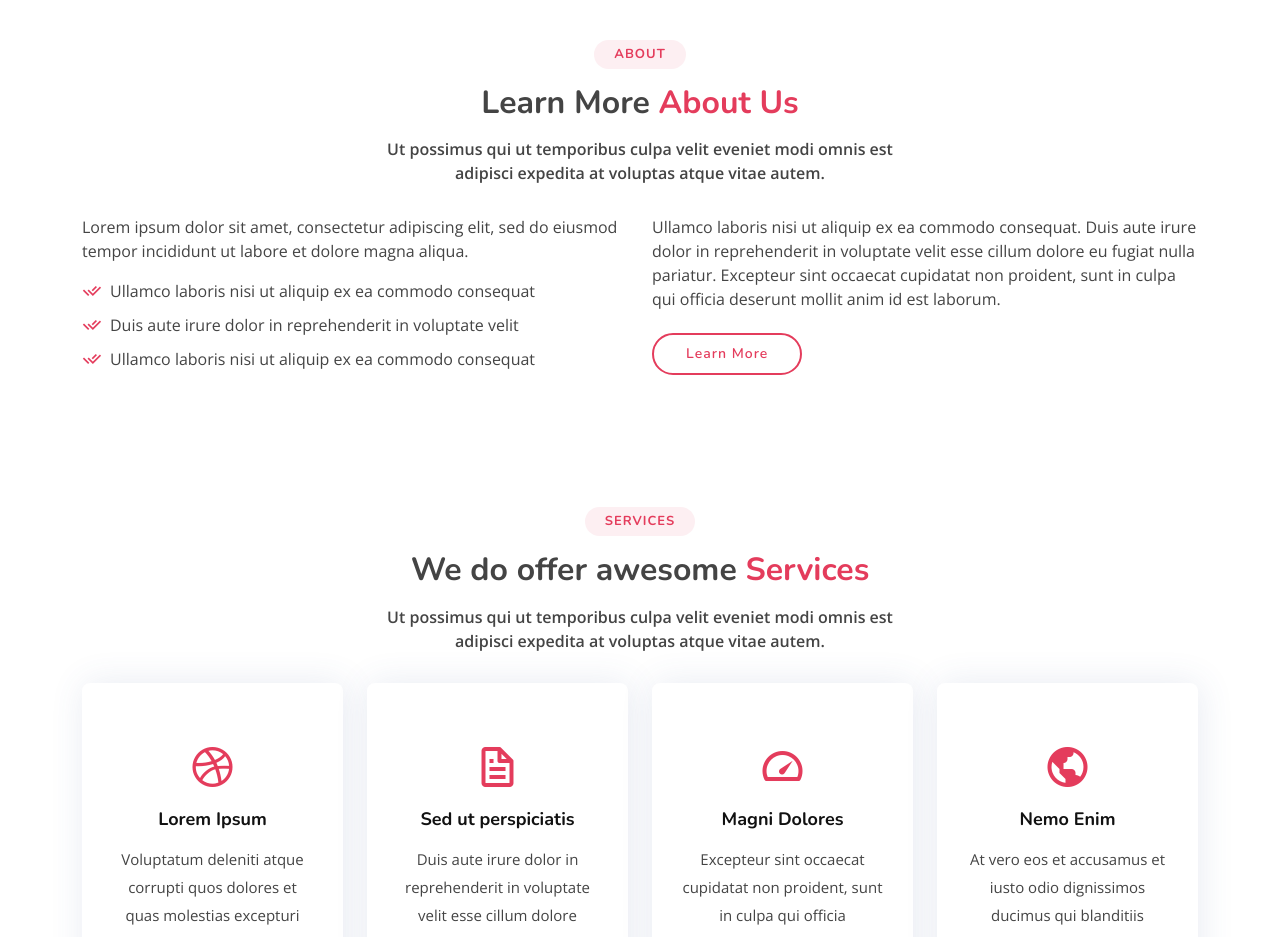
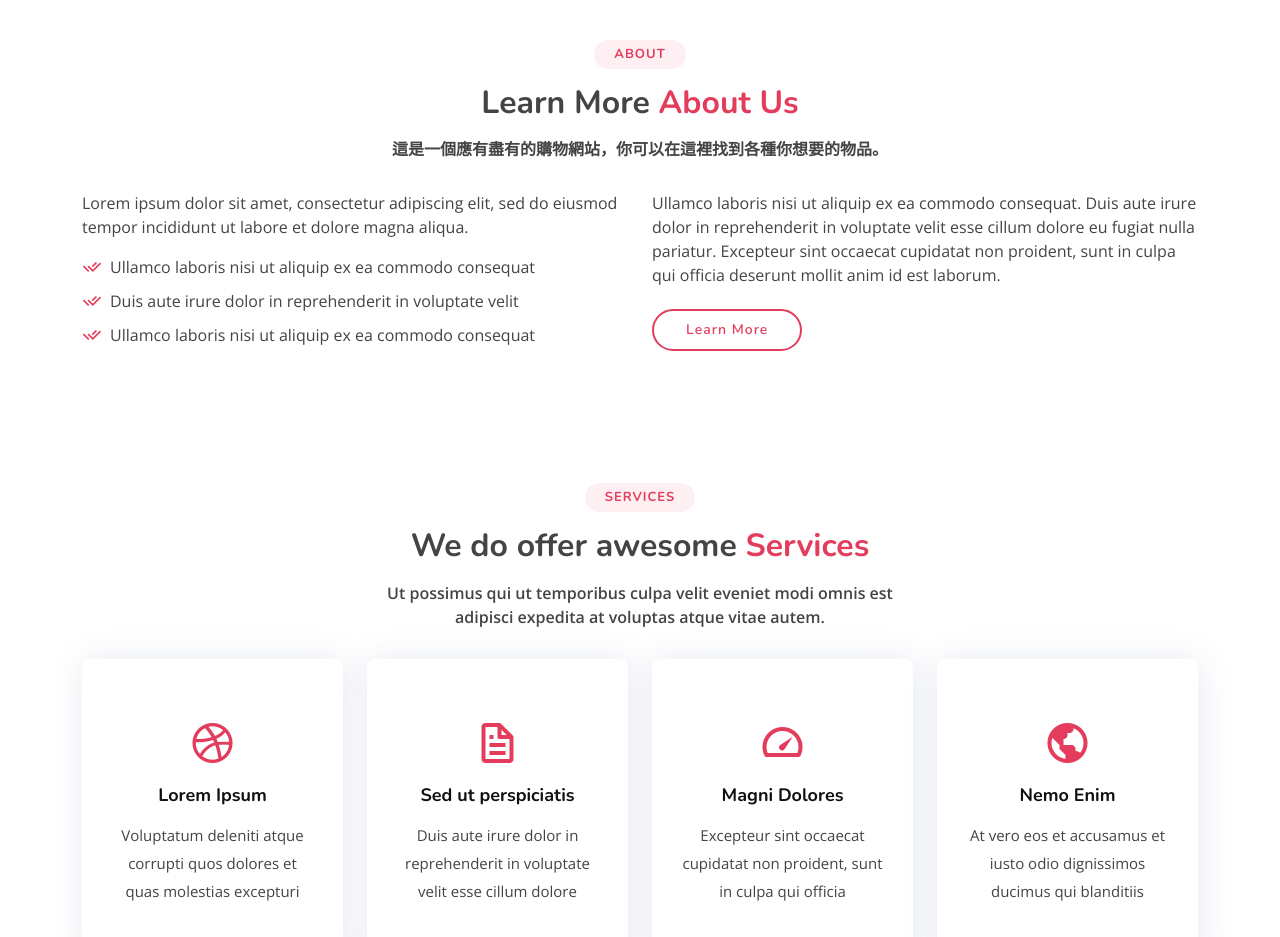
Before and after one commit to Hung39271/Hung39271.github.io, a plain HTML site: page index.html in a window 1280 px wide. Shown: the part 820-1757 px from the top of the page. Drawn offline with nearby package versions, Linux system fonts and the light colour scheme.

Commit message:
Add files via upload

```diff
--- a/index.html
+++ b/index.html
@@ -98,7 +98,7 @@
         <div class="section-title">
           <h2>About</h2>
           <h3>Learn More <span>About Us</span></h3>
-          <p>Ut possimus qui ut temporibus culpa velit eveniet modi omnis est adipisci expedita at voluptas atque vitae autem.</p>
+          <p>這是一個應有盡有的購物網站，你可以在這裡找到各種你想要的物品。</p>
         </div>
 
         <div class="row content">
```
